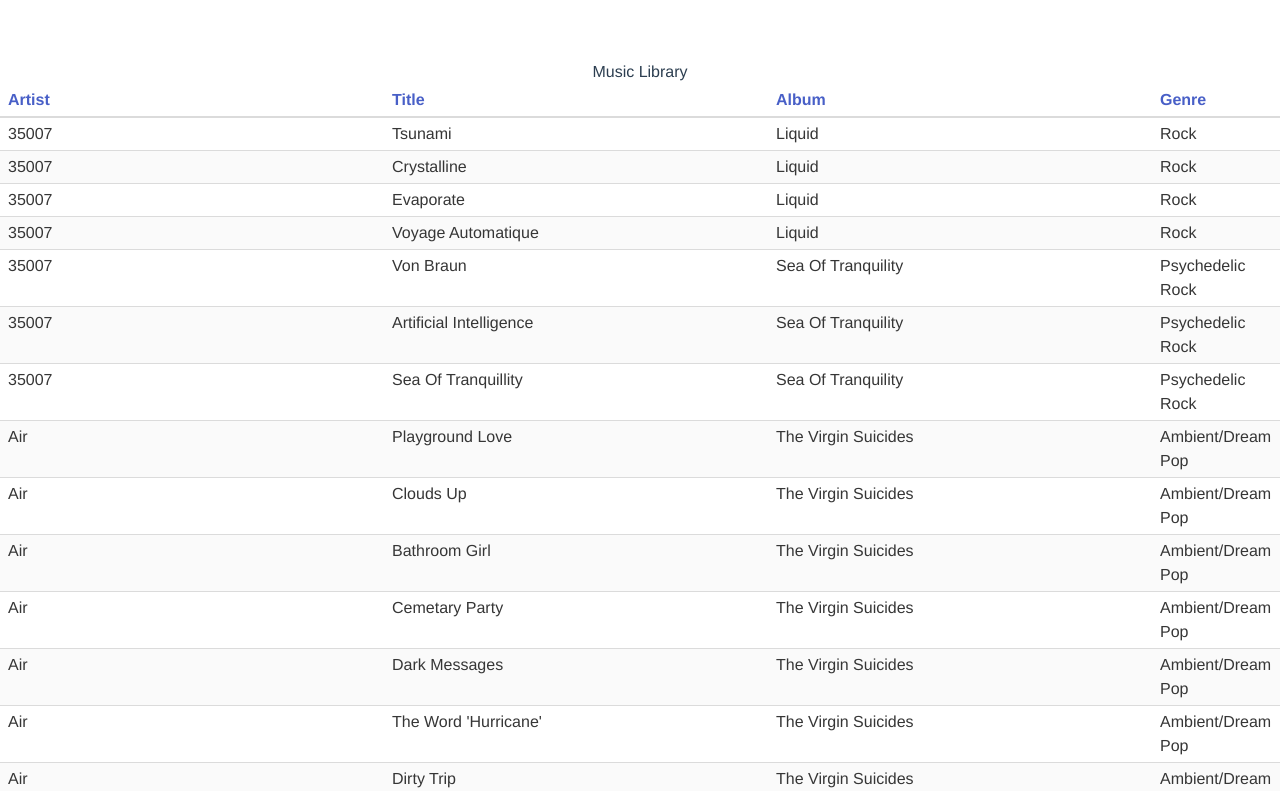
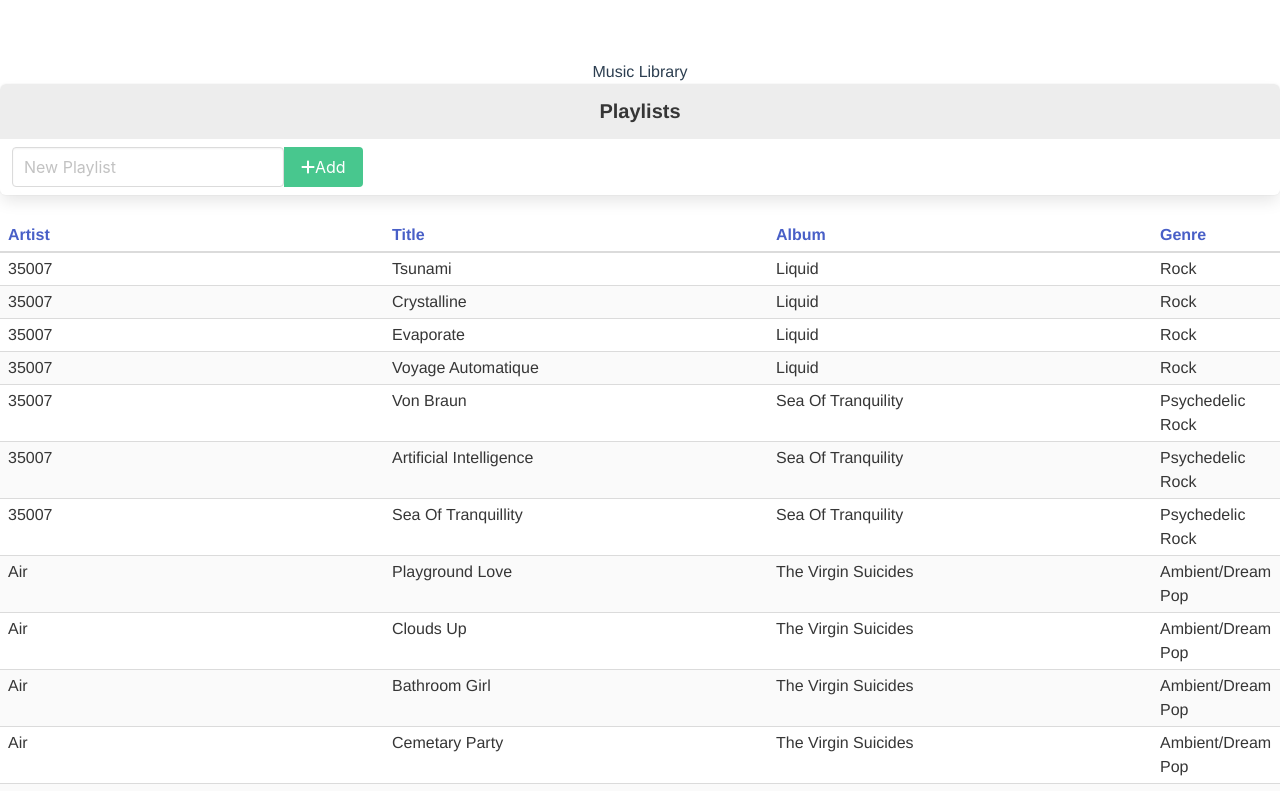
Before and after one commit to JustynaWiniarska/tv-show-tracker, a Vue app: page / in a window 1280 px wide. Shown: the top 791 px of the page. Built offline with nearby package versions, Linux system fonts and the light colour scheme.

Commit message:
Adds Playlists component

```diff
--- a/package.json
+++ b/package.json
@@ -14,6 +14,7 @@
     "buefy": "^0.9.28",
     "bulma": "^0.9.4",
     "core-js": "^3.8.3",
+    "localforage": "^1.10.0",
     "vue": "^3.2.0",
     "vue-router": "^4.3.0"
   },
@@ -39,7 +40,9 @@
     "parserOptions": {
       "parser": "@babel/eslint-parser"
     },
-    "rules": {}
+    "rules": {
+      "vue/multi-word-component-names": "off"
+    }
   },
   "browserslist": [
     "> 1%",
--- a/src/App.vue
+++ b/src/App.vue
@@ -1,17 +1,20 @@
 <template>
   <div id="app">
     <h1>Music Library</h1>
+    <Playlists />
     <MusicIndex />
     <!-- <router-view></router-view> -->
   </div>
 </template>
 
 <script>
+import Playlists from './components/Playlists.vue'
 import MusicIndex from './components/MusicIndex.vue'
 
 export default {
   name: 'App',
   components: {
+    Playlists,
     MusicIndex
   }
 }
--- /dev/null
+++ b/src/components/Playlist.vue
@@ -0,0 +1,3 @@
+<template>
+
+</template>
--- /dev/null
+++ b/src/components/Playlists.vue
@@ -0,0 +1,53 @@
+<template>
+  <nav class="panel">
+    <p class="panel-heading">Playlists</p>
+
+    <p v-for="playlist in playlists"
+      :key="playlist.slug"
+    >
+      <span class="panel-icon"><fa-icon icon="book" /></span>
+      {{ playlist.name }}
+    </p>
+
+    <div class="panel-block">
+      <form @submit.prevent="addPlaylist">
+        <div class="field has-addons">
+          <input type="text" class="input" placeholder="New Playlist" v-model="newPlaylistName" />
+          <p class="control"><button type="submit" class="button is-success"><fa-icon icon="plus" />Add</button></p>
+        </div>
+      </form>
+    </div>
+
+  </nav>
+</template>
+
+<script>
+// import localforage from 'localforage'
+
+export default {
+  data () {
+    return {
+      newPlaylistName: '',
+      playlists: []
+    }
+  },
+  methods: {
+    addPlaylist() {
+      this.playlists.push({
+        name: this.newPlaylistName,
+        slug: this.slugify(this.newPlaylistName),
+        songs: []
+      })
+      this.newPlaylistName = ''
+    },
+    slugify (name) {
+      return name.toString().toLowerCase().trim()
+        .replace(/\s+/g, '-')         // Replace spaces with -
+        .replace(/&/g, '-and-')       // Replace & with 'and'
+        .replace(/[^\w-]+/g, '')      // Remove all non-word chars
+        .replace(/--+/g, '-')         // Replace multiple - with single -
+    }
+  }
+}
+
+</script>
```
Also changed, not shown: 1 other file (tests, documents, lock files or other folders).
